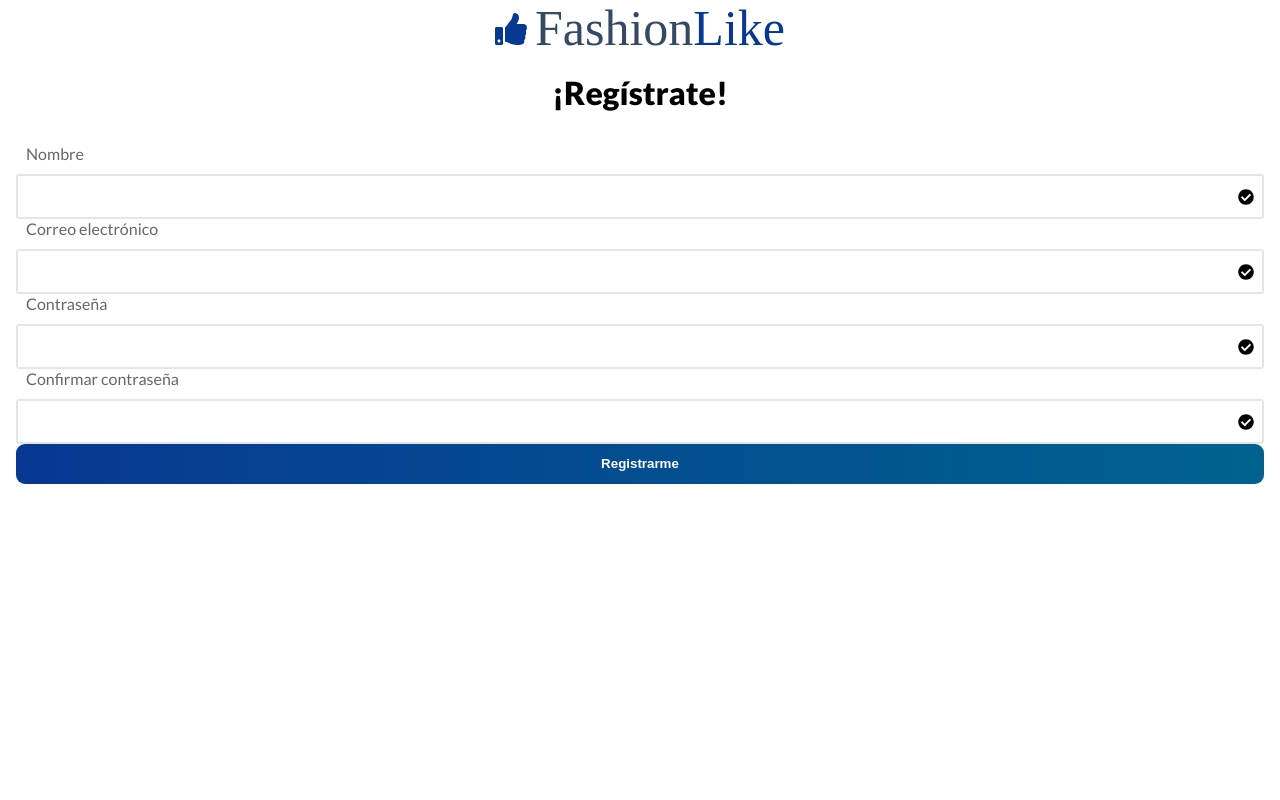
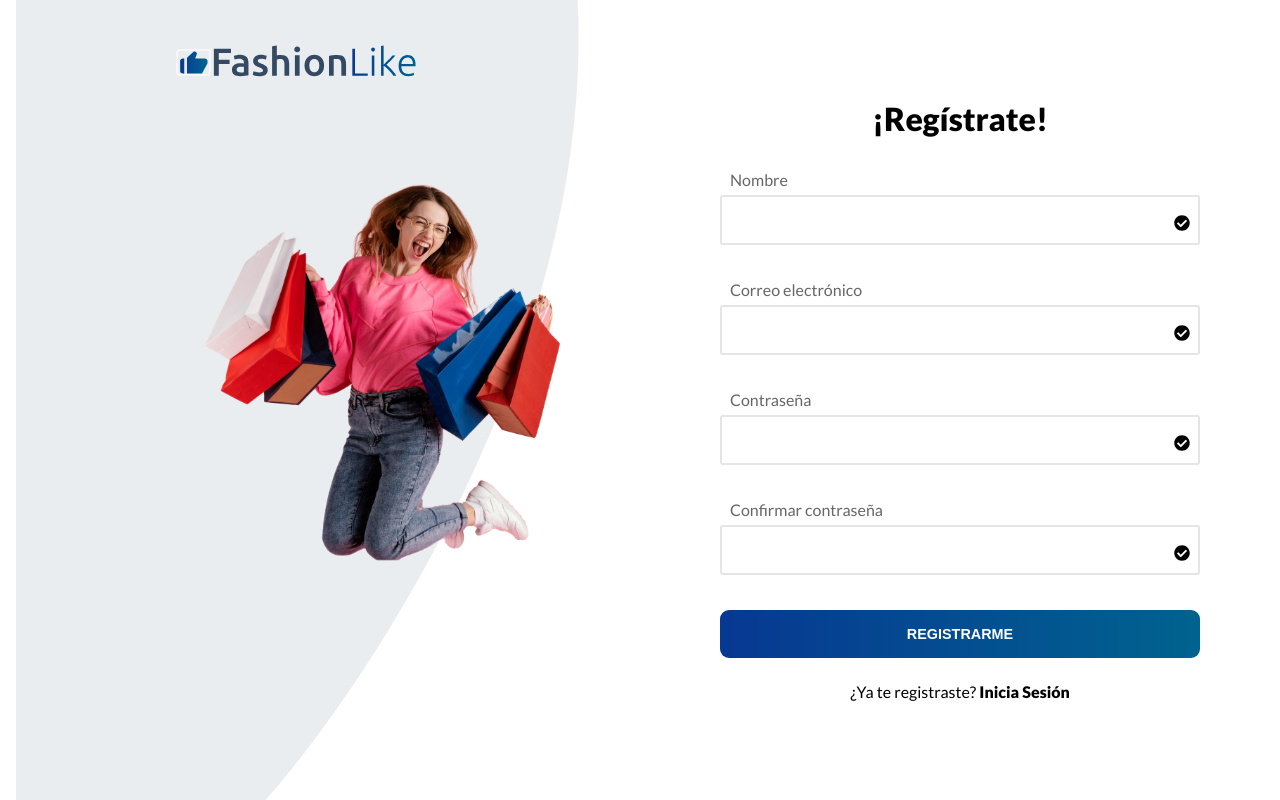
Before and after one commit to Fashion-Like/Front, a React (Create React App) app: page /signup in a window 1280 px wide. Built offline with nearby package versions, Linux system fonts and the light colour scheme.

Commit message:
Layout of the registration form

```diff
--- a/src/assets/styledForm.js
+++ b/src/assets/styledForm.js
@@ -2,11 +2,54 @@ import styled from "styled-components";
 import { FontAwesomeIcon } from "@fortawesome/react-fontawesome";
 
 const FormContainer = styled.div`
-  height: 100vh;
+  max-width: 100%;
+  min-height: 100vh;
+  max-height: 100%;
+  font-size: 1rem;
+
+  @media (min-width: 768px){
+    background: linear-gradient(180deg, #2580AA 0%, rgba(0, 98, 143, 0.9375) 50%, #073992 100%);
+    display: grid;
+    align-items: center;
+    justify-items: center;
+	}
+
+  @media (min-width: 1120px){
+    background: #FFFFFF;
+    display: grid;
+    grid-template-columns: 1fr 1fr
+	}
 `;
 
+const ImgForm = styled.img`
+  min-width: 100%;
+  max-height: 100vh;
+  display: none;
+
+  @media (min-width: 1120px){
+		display: block;
+	}
+`
+const ImgLogo = styled.img`
+  width: 50%;
+
+  @media (min-width: 1120px){
+		width: 70%;
+	}
+`
+
 const FormBox = styled.div`
-  margin: 1rem;
+  padding: 2rem 1rem;
+
+  @media (min-width: 768px){
+    padding: 5rem;
+    background: #FFFFFF;
+    max-width: 60%;
+	}
+
+  @media (min-width: 1120px){
+    min-width: 100%;
+	}
 `;
 
 const Logo = styled.div`
@@ -19,7 +62,13 @@ const Logo = styled.div`
   display: flex;
   align-items: center;
   justify-content: center;
+  margin-bottom: 1.5rem;
+
+  @media (min-width: 1120px){
+		display: none;
+	}
 `;
+
 const IconLogo = styled(FontAwesomeIcon)`
   color: ${(props) => props.color};
   font-size: ${(props) => props.size};
@@ -34,7 +83,7 @@ const Like = styled.span`
 const Label = styled.label`
   display: block;
   padding: 0px 10px;
-  min-height: 30px;
+  min-height: 25px;
   cursor: pointer;
   color: #666666;
 `;
@@ -49,7 +98,7 @@ const InputElement = styled.input`
   border-radius: 3px;
   height: 45px;
   line-height: 45px;
-  padding: 0 10px 0 10px;
+  height: 50px;
   border: 2px solid #e5e5e5;
 
   &:focus {
@@ -79,17 +128,19 @@ const ButtonElement = styled.button`
   width: ${(props) => props.expanded && "100%"};
   border: ${(props) => (props.outlined ? "2px solid #073992" : "none")};
   border-radius: 9px;
-  line-height: 2.5rem;
+  line-height: 3rem;
   background: ${(props) =>
     props.outlined
       ? "transparent"
       : "linear-gradient(90deg, #073992 1.89%, #00628F 98.36%)"};
   color: ${(props) => (props.outlined ? "black" : "#FFFFFF")};
   font-weight: bold;
+  font-size: 0.9rem;
   cursor: pointer;
   transform: translate3d(0, 0, 0);
   transition: all 0.3s;
   touch-action: manipulation;
+  text-transform: uppercase;
 
   &:hover {
     background: linear-gradient(90deg, #003185 1.89%, #01567e 98.36%);
@@ -114,6 +165,8 @@ const ButtonElement = styled.button`
 
 export {
   FormContainer,
+  ImgForm,
+  ImgLogo,
   FormBox,
   Logo,
   IconLogo,
--- a/src/components/SignUpForm.jsx
+++ b/src/components/SignUpForm.jsx
@@ -1,13 +1,19 @@
 import BaseButton from "../ui/BaseButton";
 import Input from "../ui/Input";
 import BaseLogo from "../ui/BaseLogo";
-import { FormContainer, FormBox } from "../assets/styledForm";
+import { FormContainer, FormBox, ImgForm,  } from "../assets/styledForm";
+import backgroundForm from "../assets/images/bg-form.svg"
 
 const SignUpForm = () => {
   return (
     <FormContainer>
-      <BaseLogo />
+
+      <ImgForm src={backgroundForm} alt="background-form" />
+
       <FormBox>
+
+        <BaseLogo />
+
         <h1
           style={{
             textAlign: "center",
@@ -19,6 +25,7 @@ const SignUpForm = () => {
         </h1>
 
         <form action="" onSubmit={(e) => e.preventDefault()}>
+
           <Input
             label="Nombre"
             type="text"
@@ -45,6 +52,8 @@ const SignUpForm = () => {
           />
           <BaseButton text="Registrarme" />
         </form>
+
+        <p style={{textAlign: "center", marginTop: "1.5rem"}} > ¿Ya te registraste? <span style={{fontWeight: "800"}}>Inicia Sesión</span> </p>
       </FormBox>
     </FormContainer>
   );
--- a/src/ui/BaseLogo.jsx
+++ b/src/ui/BaseLogo.jsx
@@ -4,7 +4,7 @@ import { faThumbsUp } from "@fortawesome/free-solid-svg-icons";
 const BaseLogo = () => {
   return (
     <Logo>
-      <IconLogo icon={faThumbsUp} size="2rem" color="#073992"/>
+      <IconLogo icon={faThumbsUp} size="xs" color="#073992"/>
       Fashion<Like>Like</Like>
     </Logo>
   );
--- a/src/ui/Input.jsx
+++ b/src/ui/Input.jsx
@@ -1,3 +1,6 @@
+import styled from "styled-components";
+import { faCheckCircle } from "@fortawesome/free-solid-svg-icons";
+
 import {
   Label,
   InputElement,
@@ -5,18 +8,21 @@ import {
   IconCheck,
   MessageError
 } from "../assets/styledForm";
-import { faCheckCircle } from "@fortawesome/free-solid-svg-icons";
+
+const InputGroup = styled.div`
+  margin-bottom: 35px;
+`;
 
 const Input = ({ label, type, name, Message }) => {
   return (
-    <div>
+    <InputGroup>
       <Label htmlFor={name}>{label}</Label>
       <FormGroup>
         <InputElement type={type} name={name} />
         <IconCheck icon={faCheckCircle} />
       </FormGroup>
       <MessageError>{Message}</MessageError>
-    </div>
+    </InputGroup>
   );
 };
 
```
Also changed, not shown: src/assets/images/bg-form.svg (added), src/assets/images/logo.svg (added).
